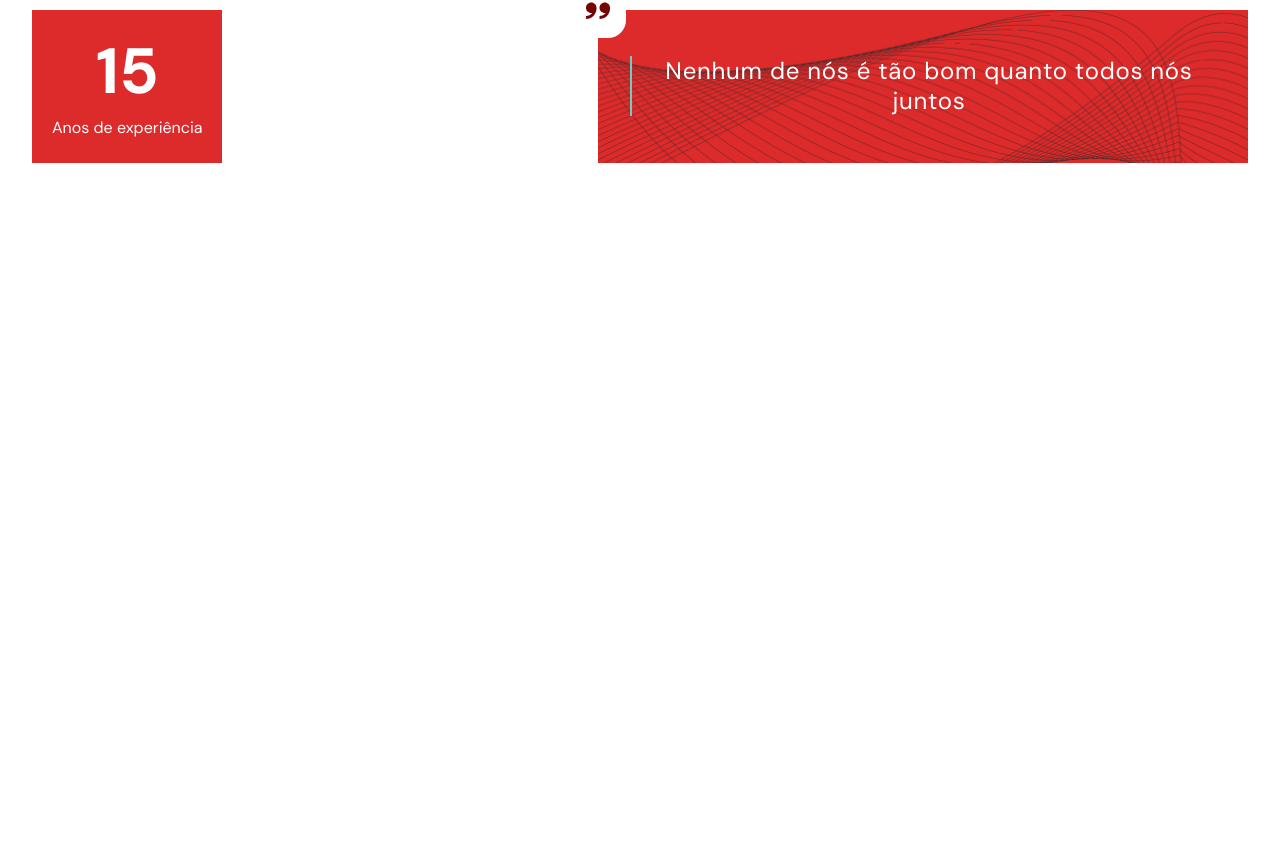
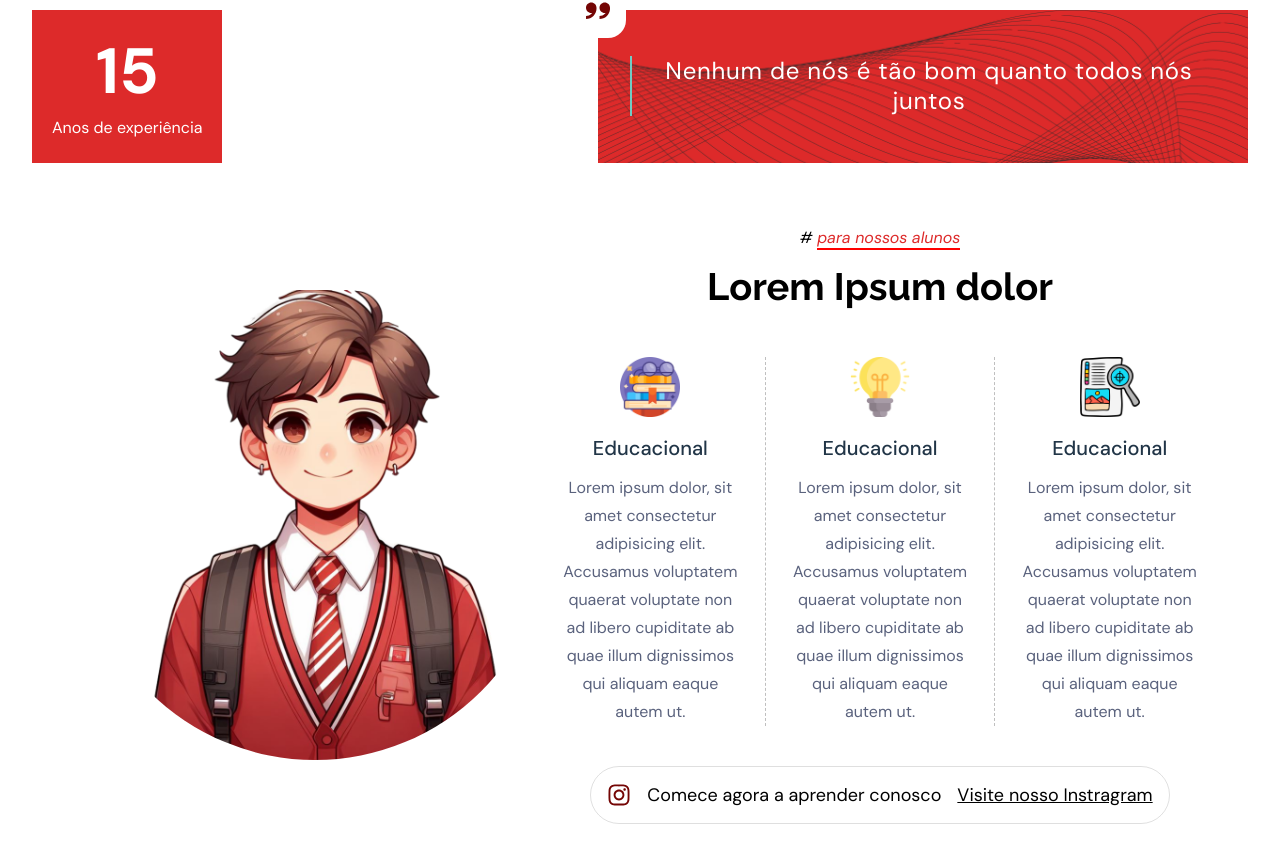
Before and after one commit to lkszand/elos, a React (Vite) app in the folder application-react/: page / in a window 1280 px wide. Shown: the part 761-1624 px from the top of the page. Before the commit the page ends 956 px from the top, so only its background shows below. Built offline with nearby package versions, Linux system fonts and the light colour scheme.

Commit message:
inserindo o BannerHome

```diff
--- a/application-react/src/components/pages/Home/index.jsx
+++ b/application-react/src/components/pages/Home/index.jsx
@@ -1,6 +1,12 @@
+import AboutHome from "../../home/AboutHome";
 import BannerHome from "../../home/BannerHome";
 import styles from "./home.module.css";
 
 export default function Home() {
-  return <BannerHome />;
+  return (
+    <>
+      <BannerHome />
+      <AboutHome />
+    </>
+  );
 }
```
